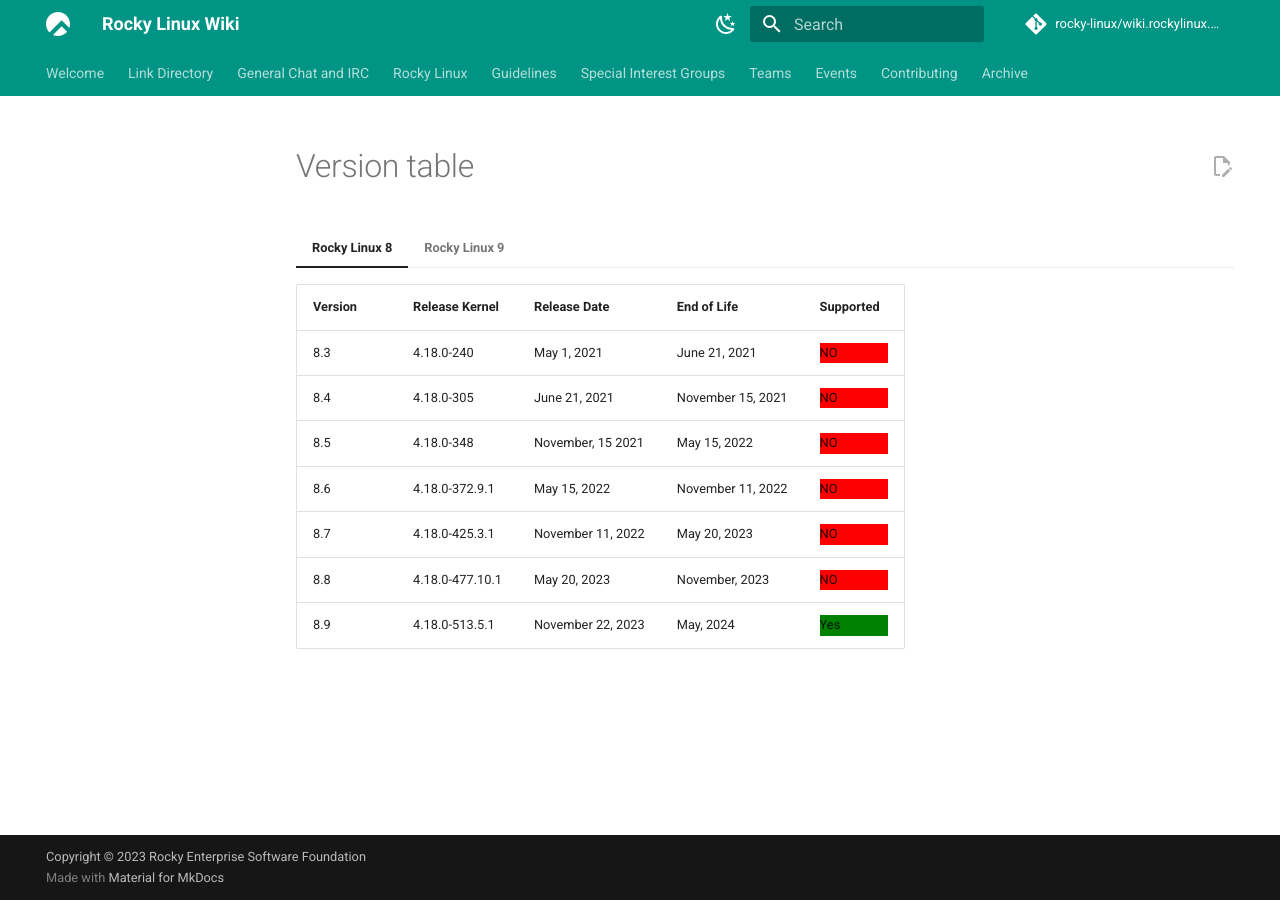
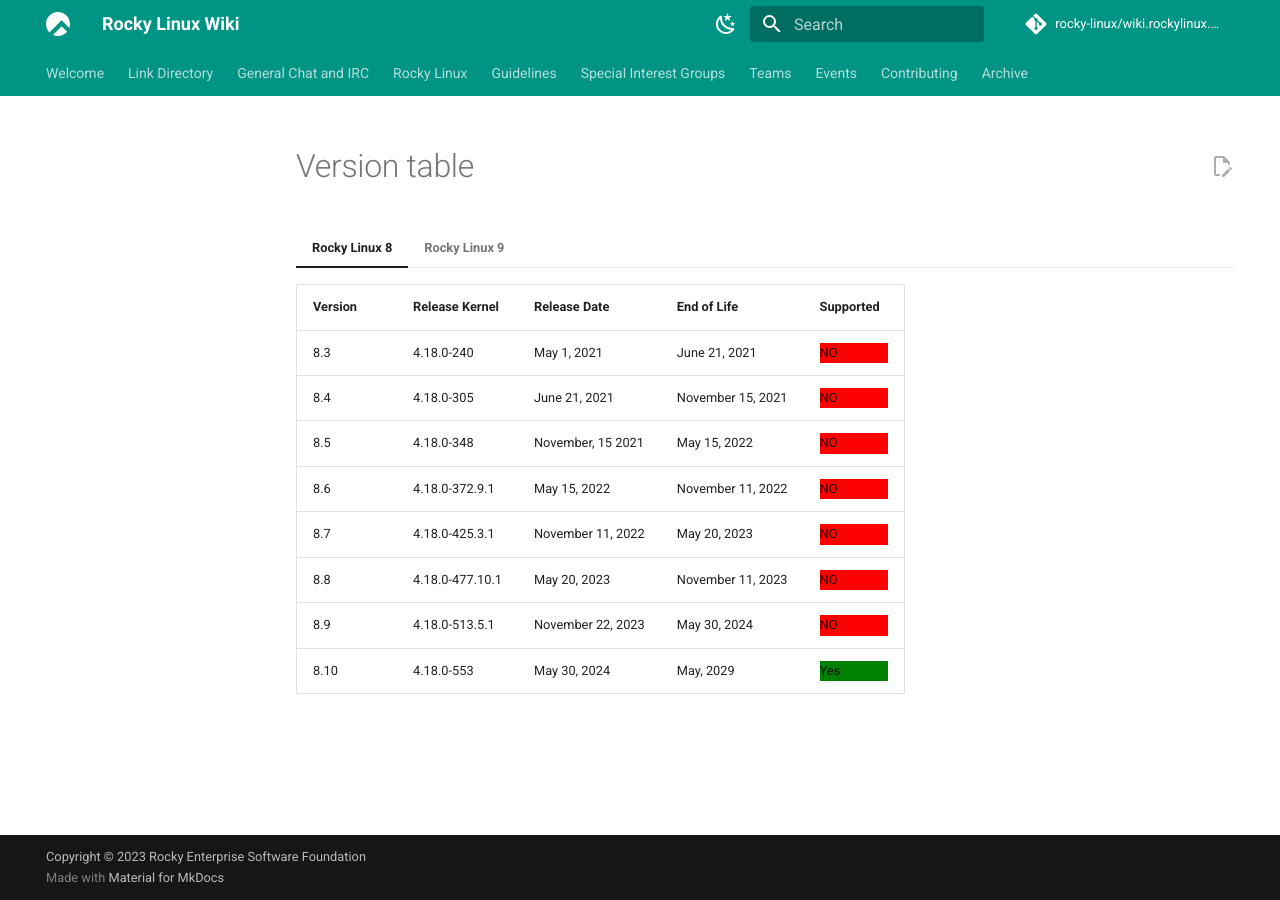
Before and after one commit to rocky-linux/wiki.rockylinux.org, an MkDocs documentation site: the page built from docs/include/releng/version_table.md, in a window 1280 px wide. Built offline with MkDocs 1.6.1 and Material for MkDocs 9.7.7, drawn with Linux system fonts in a browser that asks for light colours; comment, search, counter and statistics services are not loaded.

Commit message:
prepare for 8.10

```diff
--- a/docs/include/releng/version_table.md
+++ b/docs/include/releng/version_table.md
@@ -7,8 +7,9 @@
     | 8.5     | 4.18.0-348        | November, 15 2021 | May 15, 2022      | <div style="background-color:red">NO</div>    |
     | 8.6     | 4.18.0-372.9.1    | May 15, 2022      | November 11, 2022 | <div style="background-color:red">NO</div>    |
     | 8.7     | 4.18.0-425.3.1    | November 11, 2022 | May 20, 2023      | <div style="background-color:red">NO</div>    |
-    | 8.8     | 4.18.0-477.10.1   | May 20, 2023      | November, 2023    | <div style="background-color:red">NO</div>    |
-    | 8.9     | 4.18.0-513.5.1    | November 22, 2023 | May, 2024         | <div style="background-color:green">Yes</div> |
+    | 8.8     | 4.18.0-477.10.1   | May 20, 2023      | November 11, 2023 | <div style="background-color:red">NO</div>    |
+    | 8.9     | 4.18.0-513.5.1    | November 22, 2023 | May 30, 2024      | <div style="background-color:red">NO</div>    |
+    | 8.10    | 4.18.0-553        | May 30, 2024      | May, 2029         | <div style="background-color:green">Yes</div> |
 
 === "Rocky Linux 9"
 
```
Also changed, not shown: docs/rocky/version.md (+1 -1 lines).
